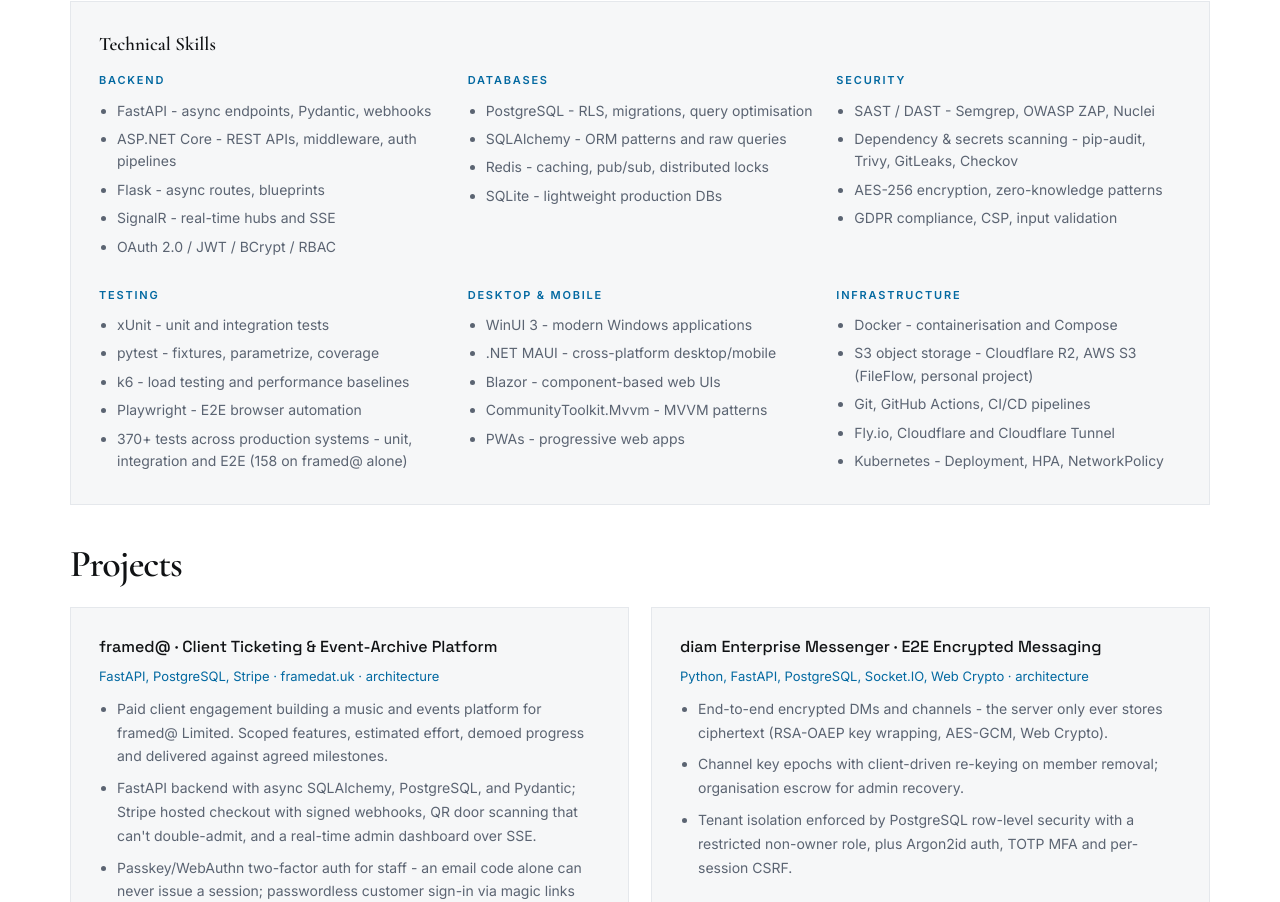
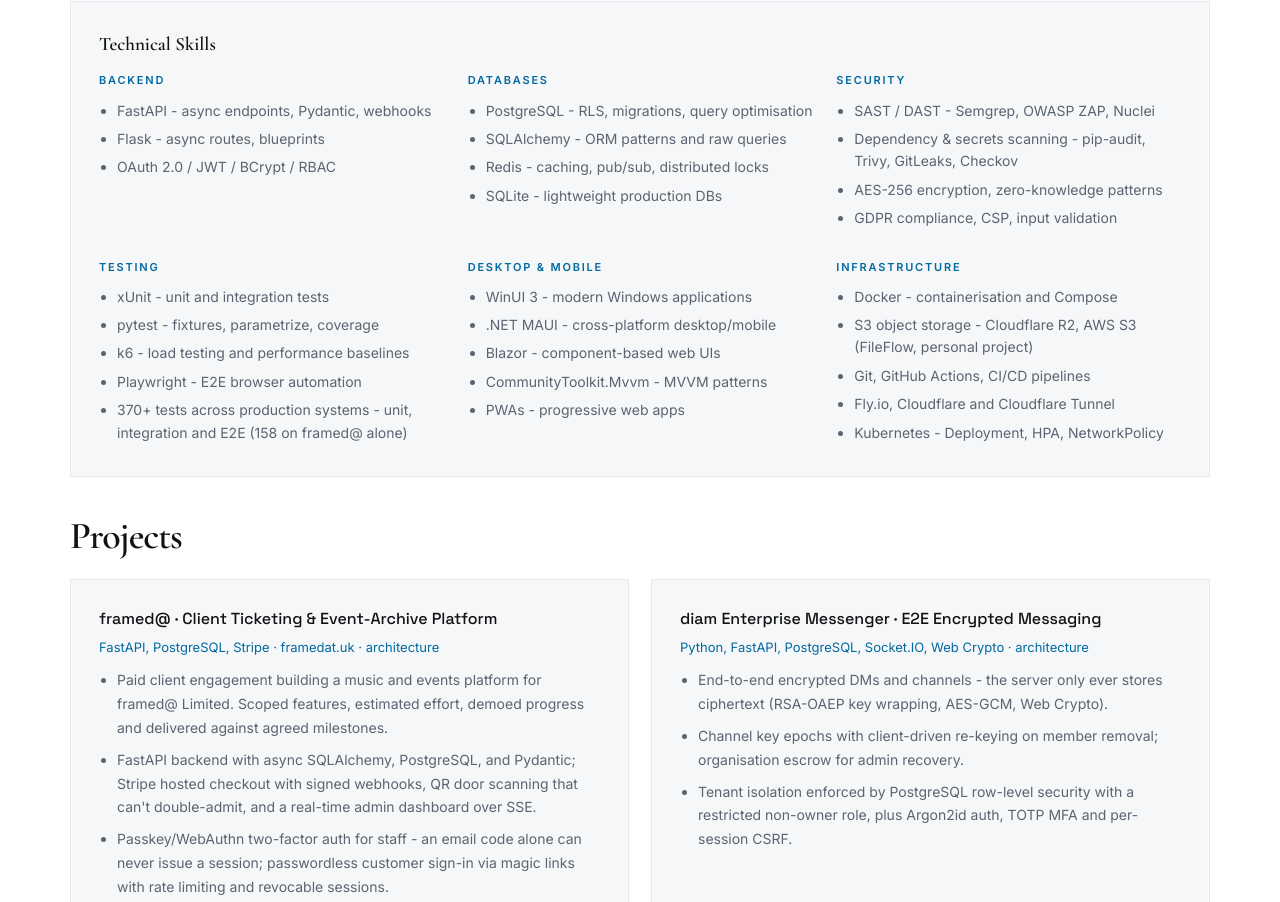
Before and after one commit to adam-scholey/adam-scholey.github.io, a plain HTML site: page cv.html in a window 1280 px wide. Shown: the part 1976-2878 px from the top of the page. Drawn offline with nearby package versions, Linux system fonts and the light colour scheme.

Commit message:
Fix education grid nesting, drop C# skills from CV
- Restored the missing </div> that closed the projects grid -
  education was rendering inside it.
- Removed ASP.NET Core and SignalR from skills: no commercial C#
  work, and both were personal-project-only. Backend skills now
  lead with Python (FastAPI, Flask).

Generated with [Devin](https://devin.ai)

Co-Authored-By: Devin <158243242+devin-ai-integration[bot]@users.noreply.github.com>

```diff
--- a/cv.html
+++ b/cv.html
@@ -360,9 +360,7 @@ a:focus-visible,button:focus-visible,input:focus-visible,[tabindex]:focus-visibl
             <h5>Backend</h5>
             <ul class='skill-list'>
               <li>FastAPI - async endpoints, Pydantic, webhooks</li>
-              <li>ASP.NET Core - REST APIs, middleware, auth pipelines</li>
               <li>Flask - async routes, blueprints</li>
-              <li>SignalR - real-time hubs and SSE</li>
               <li>OAuth 2.0 / JWT / BCrypt / RBAC</li>
             </ul>
           </div>
@@ -485,6 +483,7 @@ a:focus-visible,button:focus-visible,input:focus-visible,[tabindex]:focus-visibl
           <li>Contributed front-end UI, testing and product ideas as part of the diam Systems team.</li>
         </ul>
       </div>
+    </div>
 
     <h2 class='cv-h2'>Education</h2>
     <div class='cv-grid cv-edu'>
```
Also changed, not shown: 1 other file.
